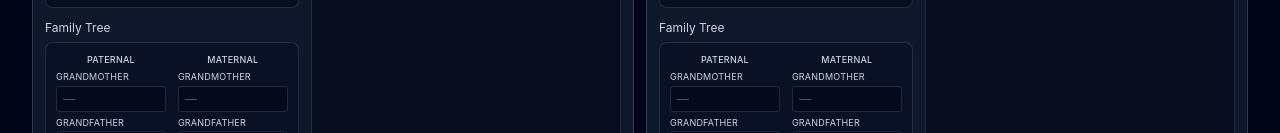
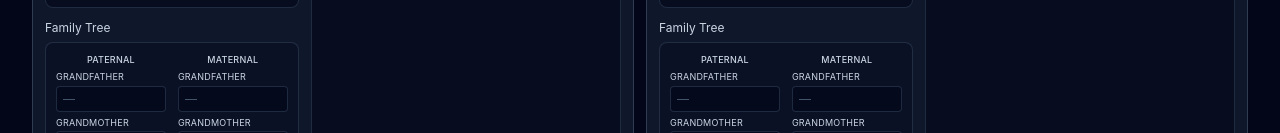
Before and after one commit to connstant/hoard-tracker, a React (Vite) app: page / in a window 1280 px wide. Shown: the part 667-800 px from the top of the page. Built offline with nearby package versions, Linux system fonts and the light colour scheme.

Commit message:
Swap grandparent order to match in-game grandfather-above-grandmother layout

```diff
--- a/src/components/FamilyTree.tsx
+++ b/src/components/FamilyTree.tsx
@@ -21,26 +21,26 @@ export default function FamilyTree({
         <div className="grid w-full grid-cols-2 gap-3">
           <Side label="Paternal">
             <TreeNode
+              label="Grandfather"
+              value={record.paternalGrandfather}
+              onChange={(v) => onChange({ paternalGrandfather: v })}
+            />
+            <TreeNode
               label="Grandmother"
               value={record.paternalGrandmother}
               onChange={(v) => onChange({ paternalGrandmother: v })}
             />
+          </Side>
+          <Side label="Maternal">
             <TreeNode
               label="Grandfather"
-              value={record.paternalGrandfather}
-              onChange={(v) => onChange({ paternalGrandfather: v })}
+              value={record.maternalGrandfather}
+              onChange={(v) => onChange({ maternalGrandfather: v })}
             />
-          </Side>
-          <Side label="Maternal">
             <TreeNode
               label="Grandmother"
               value={record.maternalGrandmother}
               onChange={(v) => onChange({ maternalGrandmother: v })}
-            />
-            <TreeNode
-              label="Grandfather"
-              value={record.maternalGrandfather}
-              onChange={(v) => onChange({ maternalGrandfather: v })}
             />
           </Side>
         </div>
```
